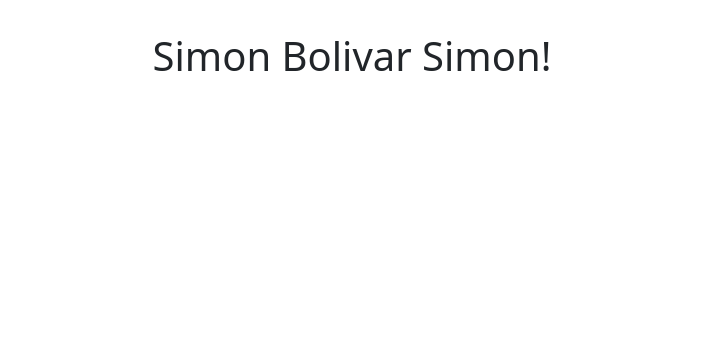
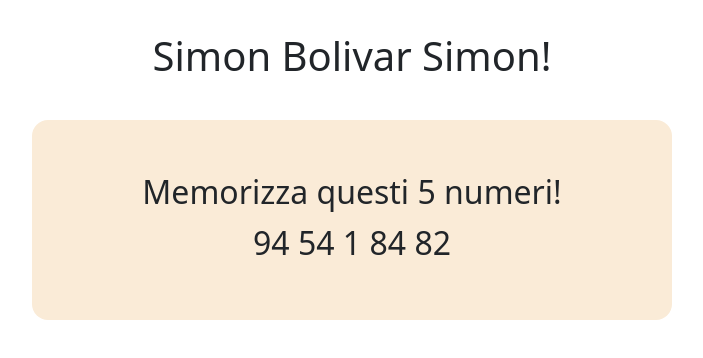
Before and after one commit to muccidavide/js-simon, a plain HTML site: page index.html in a window 1280 px wide. Shown: the whole page, without its empty margins (288-991 px from the left). Drawn offline with nearby package versions, Linux system fonts and the light colour scheme.

Commit message:
Add to Dom random numb

```diff
--- a/assets/css/style.css
+++ b/assets/css/style.css
@@ -0,0 +1,14 @@
+.number_box{
+    font-size: 2rem;
+    height: 200px;
+    width: 50%;
+    margin: auto;
+    display: flex;
+    flex-direction: column;
+    justify-content: center;
+    align-items: center;
+    padding: 2rem;
+    background-color: antiquewhite;
+    border-radius: 1rem;
+    text-align: center;
+}
--- a/assets/js/main.js
+++ b/assets/js/main.js
@@ -14,9 +14,18 @@ while (numberRandomArray.length < 5 ){
         numberRandomArray.push(numberRandom)
     }
 }
-// console.log(numberRandomArray);
 
 // li appendo ad un elemento della DOM
+
+let boxNumberElement = document.querySelector('.numbers');
+for (let i = 0; i < numberRandomArray.length; i++) {
+    const numberItem = numberRandomArray[i];
+    boxNumberElement.append(` ${numberItem} `)
+
+}
+
+
+//console.log(boxNumberElement);
 
 
 
--- a/index.html
+++ b/index.html
@@ -19,7 +19,17 @@
     <header style="text-align: center; padding: 2rem;">
         <h1>Simon Bolivar Simon!</h1>
     </header>
+    <main>
+        <div class="number_box">
+            <div style="width: 100%;">
+                <h2>Memorizza questi 5 numeri!</h2>
+            </div>
+            <div class="numbers">
 
+            </div>
+
+        </div>
+    </main>
 
 
     <script src="https://cdn.jsdelivr.net/npm/bootstrap@5.1.3/dist/js/bootstrap.bundle.min.js"
```
